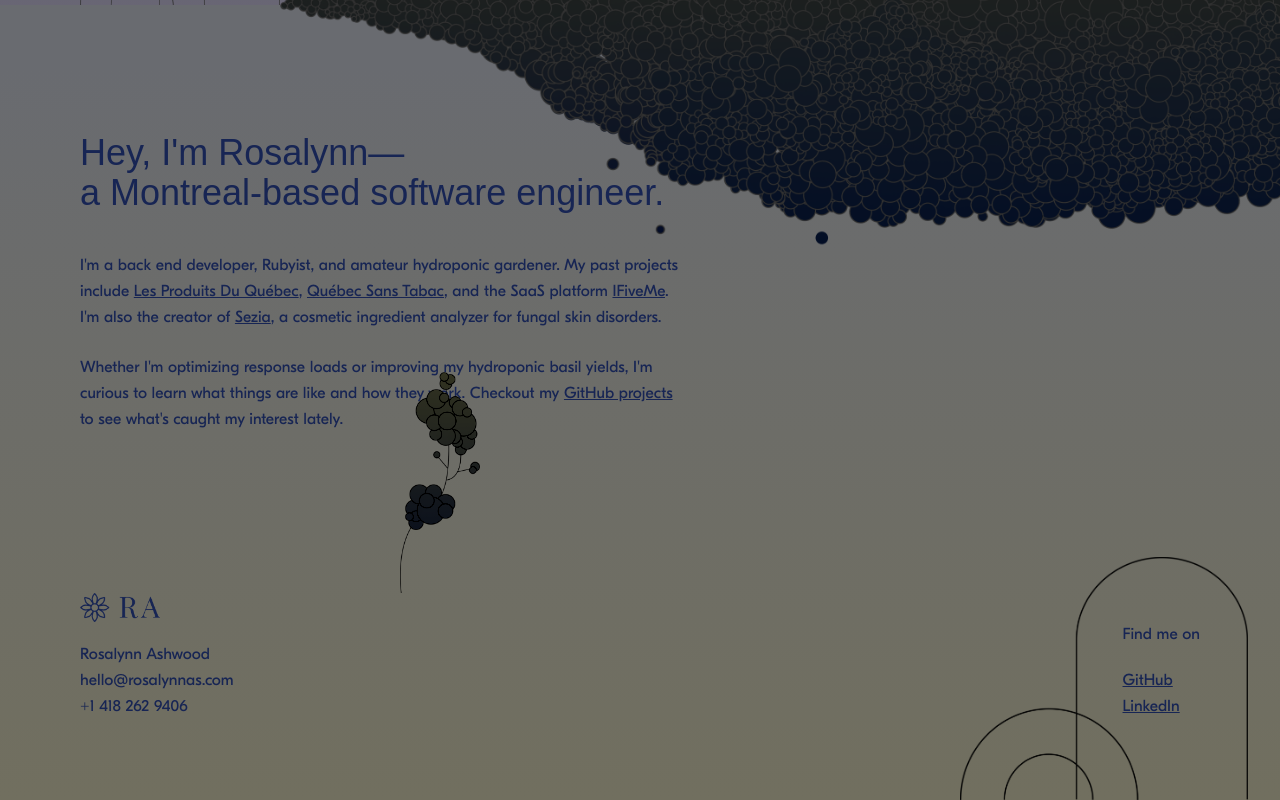
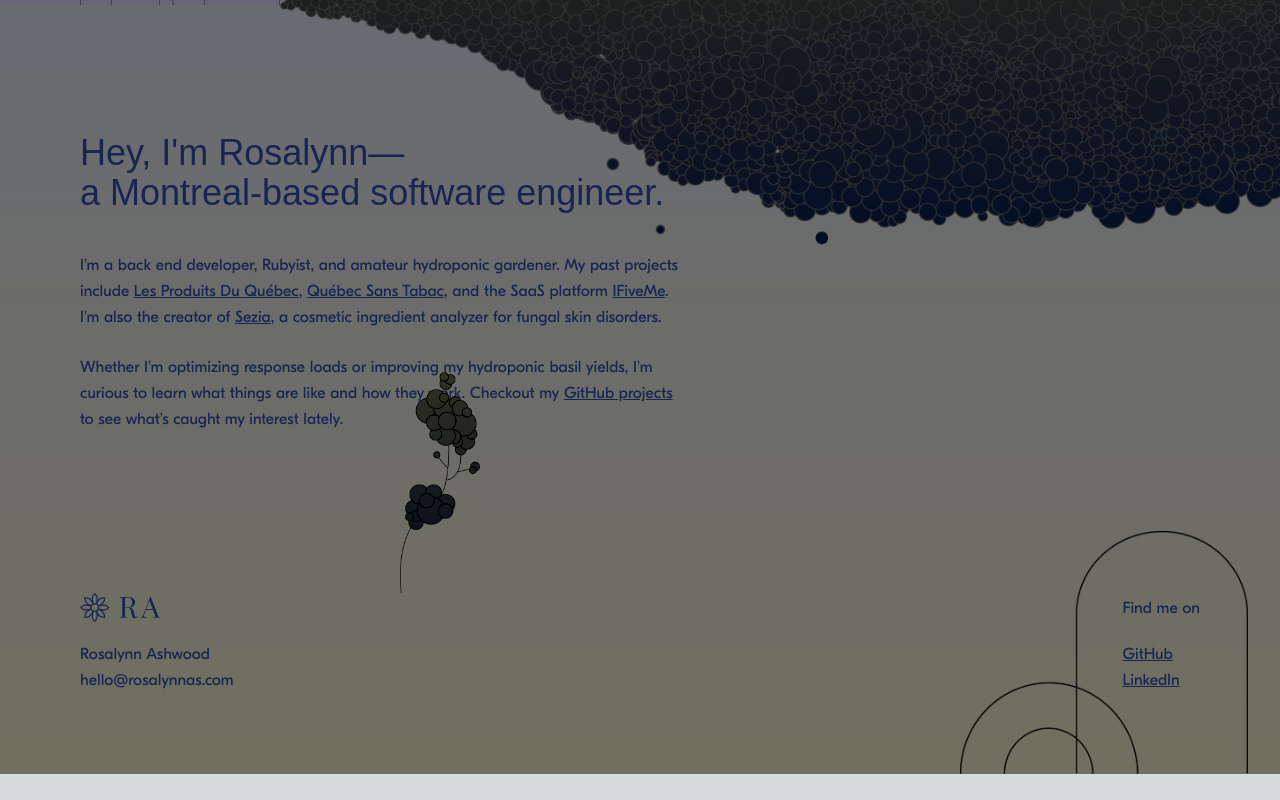
Before and after one commit to rosalynnas/portfolio, a Next.js app: page / in a window 1280 px wide. Shown: the part 699-1499 px from the top of the page. After the commit the page ends 1473 px from the top, so only its background shows below. Built offline with nearby package versions, Linux system fonts and the light colour scheme; a web font is replaced by a local one.

Commit message:
Remove PII

```diff
--- a/app/components/footer.tsx
+++ b/app/components/footer.tsx
@@ -44,7 +44,6 @@ export function Footer() {
           <Image src={Logo} alt="R.A." width={80} height={40} quality={100} />
           <p className="mt-5">Rosalynn Ashwood</p>
           <p>hello@rosalynnas.com</p>
-          <p>+1 418 262 9406</p>
         </div>
         <div>
           <p className="mb-5">Find me on </p>
```
